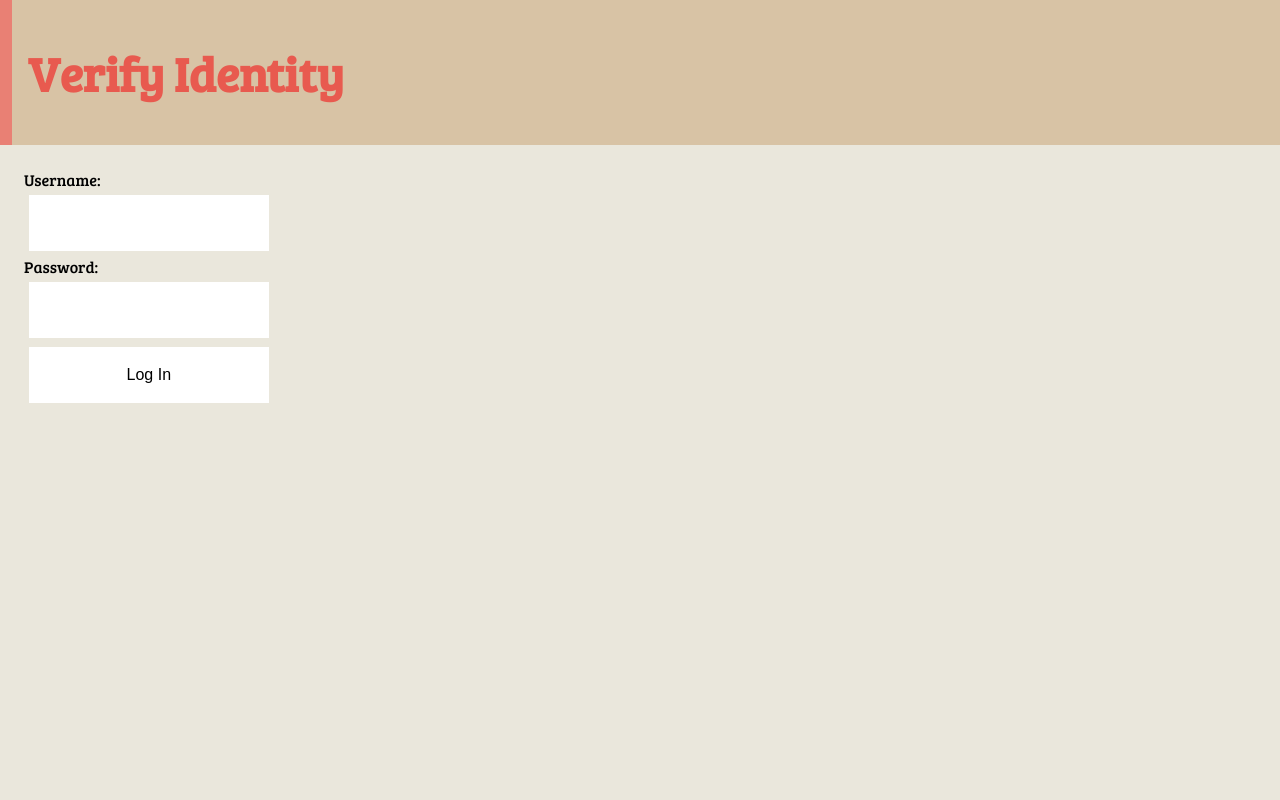
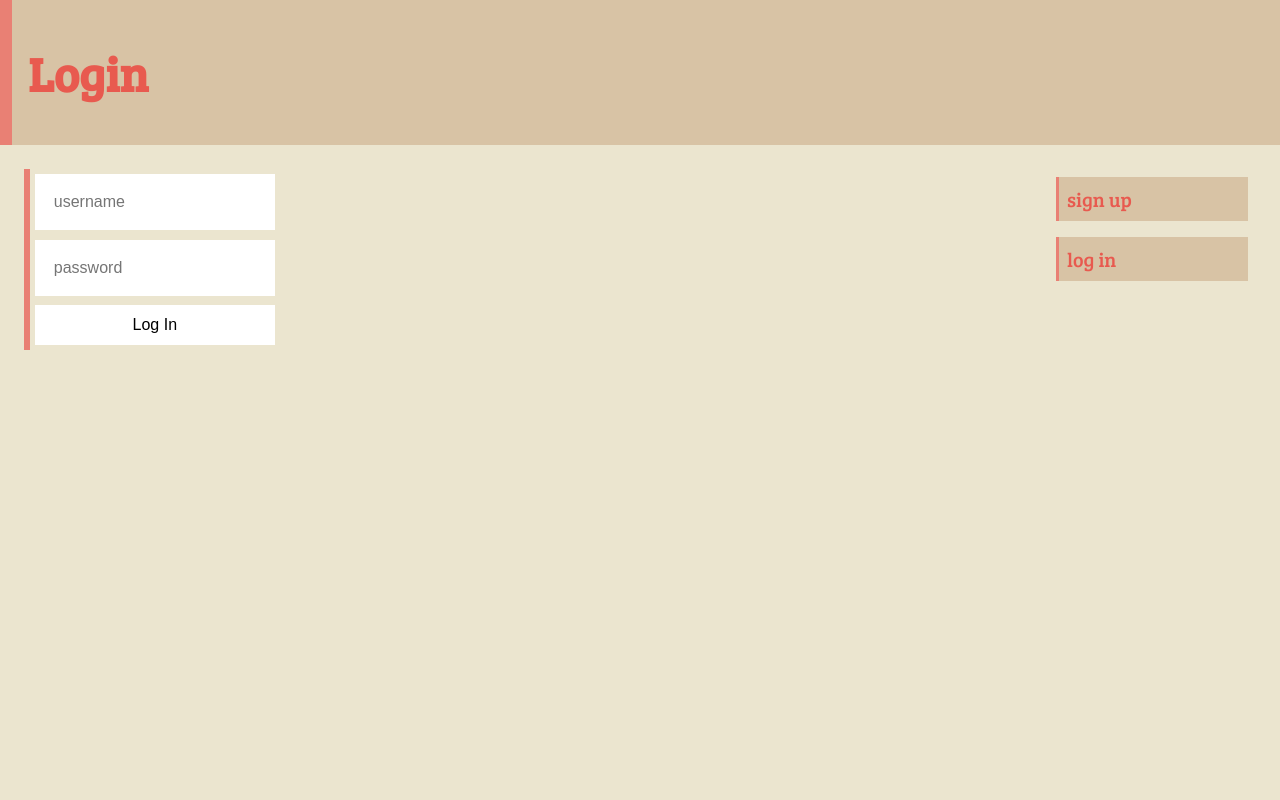
Before and after one commit to ollydevulder/slots-project, a Django app: page /login/ in a window 1280 px wide. Run offline with Django 3.2, Linux system fonts and the light colour scheme.

Commit message:
Added signup + various changes.

```diff
--- a/slots/forms.py
+++ b/slots/forms.py
@@ -1,5 +1,24 @@
 from django import forms
 
 class LoginForm(forms.Form):
-    username = forms.CharField(widget=forms.TextInput)
-    password = forms.CharField(widget=forms.PasswordInput)
+    username = forms.CharField(widget=forms.TextInput(attrs={
+        'placeholder': 'username',
+    }))
+    password = forms.CharField(widget=forms.PasswordInput(attrs={
+        'placeholder': 'password',
+    }))
+
+
+class SignupForm(forms.Form):
+    username = forms.CharField(widget=forms.TextInput(attrs={
+        'placeholder': 'username',
+    }))
+    # email = forms.EmailField(widget=forms.EmailInput(attrs={
+    #     'placeholder': 'email',
+    # }))
+    password = forms.CharField(widget=forms.PasswordInput(attrs={
+        'placeholder': 'password',
+    }))
+    check_password = forms.CharField(widget=forms.PasswordInput(attrs={
+        'placeholder': 'check password',
+    }))
--- /dev/null
+++ b/slots/static/slots/css/forms.css
@@ -0,0 +1,50 @@
+.form {
+    border-left: 0.4rem solid var(--light-red);
+}
+
+.form * {
+    max-width: 15rem;
+    padding: 1rem;
+    margin: 0.3rem;
+}
+
+.form input {
+    border: 0.2rem solid white;
+    background-color: white;
+    transition: 0.5s ease;
+    font-size: 1rem;
+}
+
+.form input:focus {
+    border-color: gray;
+    font-size:1.25rem;
+}
+
+.form input[type=submit] {
+    padding: 0.5rem;
+}
+
+.form input[type=submit]:hover {
+    cursor: pointer;
+    border-color: gray;
+    border-left-color: var(--light-red);
+    font-size: 1.5rem;
+}
+
+.form input[type=submit]:focus {
+    border-color: gray;
+    border-left-color: var(--light-red);
+    font-size: 1.5rem;
+}
+
+.error {
+    color: var(--error);
+    background-color: var(--light-red);
+    margin-left: 0;
+    width: max-content;
+}
+
+.error * {
+    font-size: 1rem;
+    padding: 0.1rem;
+}
--- a/slots/static/slots/css/login.css
+++ /dev/null
@@ -1,18 +0,0 @@
-.login-form input {
-    max-width: 15rem;
-    padding: 1rem;
-    margin: 0.3rem;
-
-    border: 0.2rem solid white;
-    background-color: white;
-    transition: 0.5s ease;
-    font-size: 1rem;
-}
-
-.login-form input:focus {
-    border-color: gray;
-}
-
-.error {
-    color: var(--error)
-}
--- a/slots/templates/slots/login.html
+++ b/slots/templates/slots/login.html
@@ -1,22 +1,20 @@
 {% extends 'base.html' %}
 {% load static %}
-{% block css %}{% static 'slots/css/login.css' %}{% endblock %}
+{% block css %}{% static 'slots/css/forms.css' %}{% endblock %}
 
 {% block title %}Login{% endblock %}
 
-{% block header %}
-<h1>Verify Identity</h1>
-{% endblock %}
+{% block header %}Login{% endblock %}
 
 {% block content %}
-    <form action="{% url 'slots:login' %}" method="POST" class="container login-form">
+    <form action="{% url 'slots:login' %}" method="POST" class="container form">
         {% csrf_token %}
-        {{ form }}
+        {% for field in form %}
+            {{ field }}
+        {% endfor %}
         {% if error %}
-        <p class="error">{{ error_msg }}</p>
+        <span class="error">{{ error_msg }}</span>
         {% endif %}
         <input type="submit" value="Log In">
     </form>
 {% endblock %}
-
-{% block sidebar %}<!-- empty -->{% endblock %}
--- a/slots/templates/slots/shop-page.html
+++ b/slots/templates/slots/shop-page.html
@@ -4,9 +4,7 @@
 
 {% block title %}{{ shop.name }}{% endblock %}
 
-{% block header %}
-    <h1>{{ shop.name }}</h1>
-{% endblock %}
+{% block header %}{{ shop.name }}{% endblock %}
 
 {% block content %}
     <!--<p>There are <b>{{ shop.slot_amount }}</b> slots.</p>-->
--- a/slots/templates/slots/shops.html
+++ b/slots/templates/slots/shops.html
@@ -4,9 +4,7 @@
 
 {% block title %}Slots App{% endblock title %}
 
-{% block header %}
-    <h1>Slots App</h1>
-{% endblock %}
+{% block header %}Shops{% endblock %}
 
 {% block content %}
     <!--<p>This is the main page :)</p>-->
--- a/slots/templates/slots/success.html
+++ b/slots/templates/slots/success.html
@@ -1,8 +1,8 @@
 {% extends 'base.html' %}
 {% block title %}Success{% endblock %}
 
-{% block header %}<h1>Success :)</h1>{% endblock %}
+{% block header %}Success :){% endblock %}
 
 {% block content %}
-    <p>You have logged in successfully :)</p>
+    <p>{{ message }}</p>
 {% endblock %}
--- a/slots/urls.py
+++ b/slots/urls.py
@@ -8,6 +8,7 @@ urlpatterns = [
 
     path('login/', views.login_view, name='login'),
     path('logout/', views.logout_view, name='logout'),
+    path('signup/', views.signup_view, name='signup'),
 
     path('shops/', views.ShopsView.as_view(), name='shops'),
     path('shops/<int:pk>/', views.ShopView.as_view(), name='view-shop'),
--- a/slots/views.py
+++ b/slots/views.py
@@ -1,4 +1,6 @@
 from django.contrib.auth import authenticate, login, logout
+from django.contrib.auth.password_validation import validate_password
+from django.core.exceptions import ValidationError
 from django.http import HttpResponse
 from django.shortcuts import render, redirect
 from django.views.generic import DetailView, ListView
@@ -6,14 +8,16 @@ from django.views.generic import DetailView, ListView
 # Models
 
 from .models import Shop
+from django.contrib.auth.models import User
 
 # Forms
 
-from .forms import LoginForm
+from .forms import LoginForm, SignupForm
 
 # Decorators
 
 from django.utils.decorators import method_decorator
+
 
 class check_logged_in(object):
     """
@@ -21,6 +25,7 @@ class check_logged_in(object):
     Checks if the user is authenticated and
     redirects based on this and the `invert` argument.
     """
+
     def __init__(self, redirect_view, invert=False):
         self.redirect_view = redirect_view
         self.invert = bool(invert)
@@ -35,8 +40,9 @@ class check_logged_in(object):
 
 # Views
 
+
 @check_logged_in('slots:shops', True)
-def login_view(request): # slots:login
+def login_view(request):  # slots:login
     context = {}
     if request.method == 'POST':
         form = LoginForm(request.POST)
@@ -51,7 +57,11 @@ def login_view(request): # slots:login
                 # Login the session.
                 login(request, user)
                 # Render success page.
-                return render(request, 'slots/success.html')
+                return render(
+                    request,
+                    'slots/success.html',
+                    {'message': 'You have been logged in.'}
+                )
             else:
                 # Not authenticated
                 context['error_msg'] = 'Login details incorrect.'
@@ -71,19 +81,75 @@ def login_view(request): # slots:login
 
 
 @check_logged_in('slots:login')
-def logout_view(request): # slots:logout
+def logout_view(request):  # slots:logout
     logout(request)
     return redirect('slots:login')
 
 
-@check_logged_in('slots:login') # slots:index
+@check_logged_in('slots:index', True)
+def signup_view(request):  # slots:signup
+    context = {
+        'error_msg': [],
+    }
+    if request.method == 'POST':
+        form = SignupForm(request.POST)
+        if form.is_valid():
+            # Form data is valid
+            # Validate the clean data.
+            username = form.cleaned_data['username']
+            password = form.cleaned_data['password']
+            password2 = form.cleaned_data['check_password']
+
+            # Is username taken?
+            try:
+                User.objects.get(username=username)
+                # Yes
+                context['error_msg'].append('Username taken.')
+            except:
+                pass
+
+            # Is password valid?
+            try:
+                validate_password(password)
+                # Yes
+            except ValidationError as v:
+                context['error_msg'].extend(v)
+
+            # Do the passwords match?
+            if password != password2:
+                context['error_msg'].append('Passwords must match.')
+
+            if len(context['error_msg']) == 0:
+                # No errors
+                # Create new user.
+                user = User.objects.create_user(username, password=password)
+                # Log user in.
+                login(request, user)
+                # Display success page.
+                return render(
+                    request,
+                    'slots/success.html',
+                    {'message': 'Your account has been created.'}
+                )
+        else:
+            # Form data is invalid
+            context['error_msg'] = 'Invalid form data.'
+
+    form = SignupForm()
+    context['form'] = form
+    context['error'] = bool(len(context['error_msg']))
+
+    return render(request, 'slots/signup.html', context)
+
+
+@check_logged_in('slots:login')  # slots:index
 def index(request):
     # Temporary redirect
     return redirect('slots:shops')
 
 
 @method_decorator(check_logged_in('slots:login'), name='dispatch')
-class ShopsView(ListView): # slots:shops
+class ShopsView(ListView):  # slots:shops
     model = Shop
     template_name = 'slots/shops.html'
     context_object_name = 'shop_list'
@@ -91,7 +157,7 @@ class ShopsView(ListView): # slots:shops
 
 
 @method_decorator(check_logged_in('slots:login'), name='dispatch')
-class ShopView(DetailView): # slots:view-shop
+class ShopView(DetailView):  # slots:view-shop
     model = Shop
     template_name = 'slots/shop-page.html'
     context_object_name = 'shop'
--- a/static/css/style.css
+++ b/static/css/style.css
@@ -2,15 +2,14 @@
 
     /* Centralize the colours to control look from one place. */
 
-    --background: #eae7dc;
+    --background: #ebe5cf;
     --background2: #d8c3a5;
     --light-red: #e98074;
     --taken: #e85a4f;
     --red: #e85a4f;
     --error: #e91a0c;
 
-
-    --blue: #a8e6cf;
+    --purple: #bf39d1;
     --green: #89fa73;
     --h: #ece3c6;
 }
@@ -30,7 +29,7 @@ h1 {
     /* font-family: 'Bree Serif', serif; */
 }
 
-p, li {
+p, li, a {
     font-size: 1.25rem;
     /* font-family: 'Lato', sans-serif; */
 }
@@ -80,6 +79,36 @@ a {
     background-color: var(--background);
 }
 
+.linklist {
+    padding: 1rem;
+    list-style-type: none;
+
+}
+
+.linklist a {
+    margin: 0.5rem;
+    padding: 0.5rem;
+
+    color: var(--red);
+    background-color: var(--background2);
+    border-left: 0.23rem solid var(--light-red);
+}
+
+.linklist a:hover {
+    font-weight: bold;
+    border-left-width: 0.25rem;
+}
+
+.linklist a:focus {
+    font-weight: bold;
+    border-left-width: 0.25rem;
+}
+
+.linklist .user {
+    border-left-color: var(--purple);
+    color: var(--purple);
+}
+
 @media screen and (max-width:60em) {
     .main-container {
         grid-template-areas:
@@ -88,22 +117,4 @@ a {
             "sidebar";
         grid-template-columns: 1fr;
     }
-
-    .sidebar {
-        border: none;
-        align-self: center stretch;
-        /* border-left: 0.8em solid var(--d); */
-    }
 }
-
-ul.linklist {
-    list-style-type: lower-greek;
-}
-
-ul.linklist li {
-    color: var(--red);
-}
-
-ul.linklist li.current {
-    font-style: italic;
-}
--- a/templates/base.html
+++ b/templates/base.html
@@ -8,23 +8,29 @@
     <link href="https://fonts.googleapis.com/css2?family=Bree+Serif&family=Lato&display=swap" rel="stylesheet">
     <link href="{% static 'css/style.css' %}" rel="stylesheet">
     <link href="{% block css %}{% endblock %}" rel="stylesheet">
-
-
 </head>
 <body>
     <div class="container main-container">
         <div class="header">
-            {% block header %}{% endblock %}
+            <h1>{% block header %}{% endblock %}</h1>
         </div>
         <div class="content">
             {% block content %}{% endblock %}
         </div>
         <div class="sidebar">
             {% block sidebar %}
-                <ul class="linklist">
-                    <a href="{% url 'slots:shops' %}"><li>view shops</li></a>
-                    <a href="{% url 'slots:logout' %}"><li>log out</li></a>
-                </ul>
+                <div class="container linklist">
+                    {% block linklist %}
+                        {% if not user.is_authenticated %}
+                            <a href="{% url 'slots:signup' %}">sign up</a>
+                            <a href="{% url 'slots:login' %}">log in</a>
+                        {% else %}
+                            <a class="user">{{ user.username }}</a>
+                            <a href="{% url 'slots:shops' %}">view shops</a>
+                            <a href="{% url 'slots:logout' %}">log out</a>
+                        {% endif %}
+                    {% endblock %}
+                </div>
             {% endblock %}
         </div>
     </div>
```
Also changed, not shown: slots/static/slots/css/shops.css (+8 -4 lines), slots/templates/slots/signup.html (added, +25 -0 lines).
